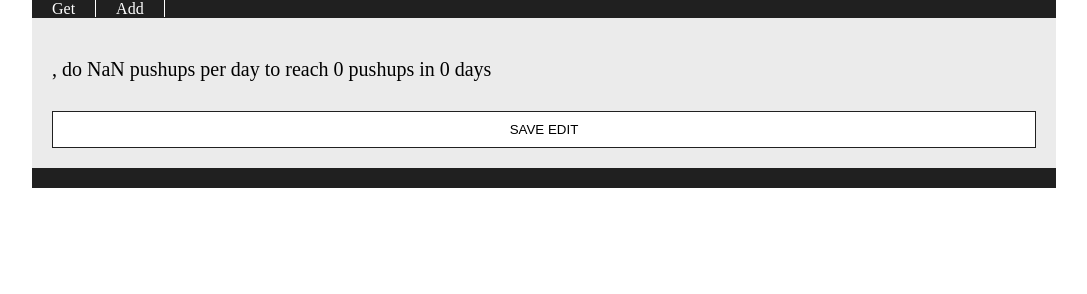
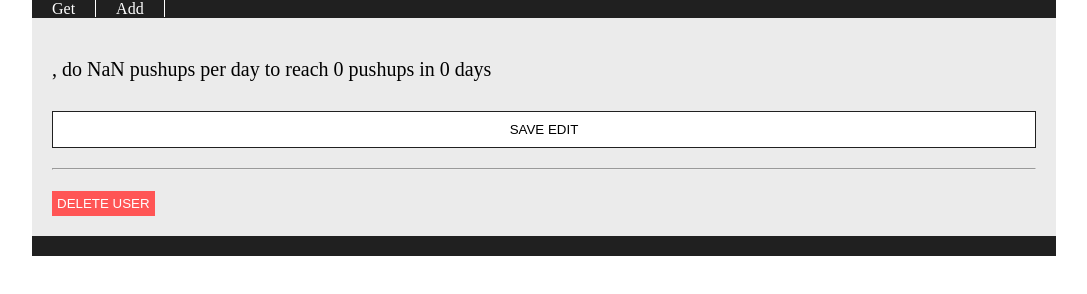
Before and after one commit to 99btyler/pushup-tracker, a React app in the folder pushup-tracker/frontend/: page /edit/1 in a window 1280 px wide. Shown: the whole page, without its empty margins (96-1183 px from the left). Built offline with nearby package versions, Linux system fonts and the light colour scheme; no server answers.

Commit message:
Added delete button to UsersEditor

```diff
--- a/pushup-tracker/frontend/src/component/components/user/UsersEditor.css
+++ b/pushup-tracker/frontend/src/component/components/user/UsersEditor.css
@@ -34,3 +34,18 @@
     cursor: pointer;
     background-color: #ebebeb;
 }
+
+#users-editor hr {
+    margin: 20px 0;
+}
+
+#users-editor button {
+    padding: 5px;
+    border: none;
+    background-color: #ff5555;
+    color: #ffffff;
+}
+
+#users-editor button:hover {
+    cursor: pointer;
+}
--- a/pushup-tracker/frontend/src/component/components/user/UsersEditor.js
+++ b/pushup-tracker/frontend/src/component/components/user/UsersEditor.js
@@ -56,6 +56,10 @@ class UsersEditor extends React.Component {
 
                 </form>
 
+                <hr />
+
+                <button onClick={this.onClickDeleteButton}>DELETE USER</button>
+
             </div>
 
         )
@@ -90,6 +94,16 @@ class UsersEditor extends React.Component {
 
     }
 
+    onClickDeleteButton = () => {
+
+        if (!window.confirm("Are you sure? Progress data will be erased.")) {
+            return
+        }
+
+        axios.delete("http://localhost:5000/users/delete/" + this.props.match.params.id).then(() => window.location = "/")
+
+    }
+
 }
 
 export default UsersEditor
```
